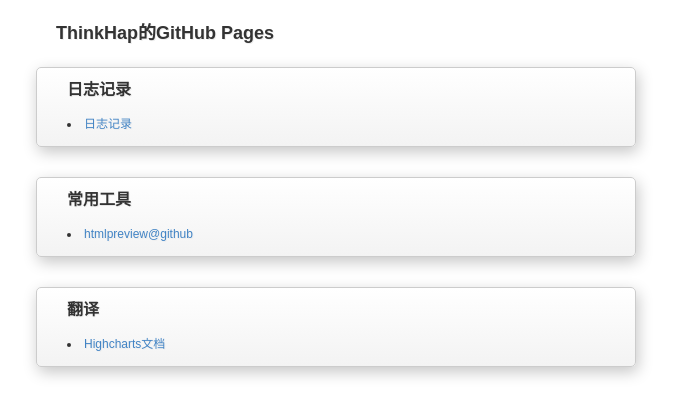
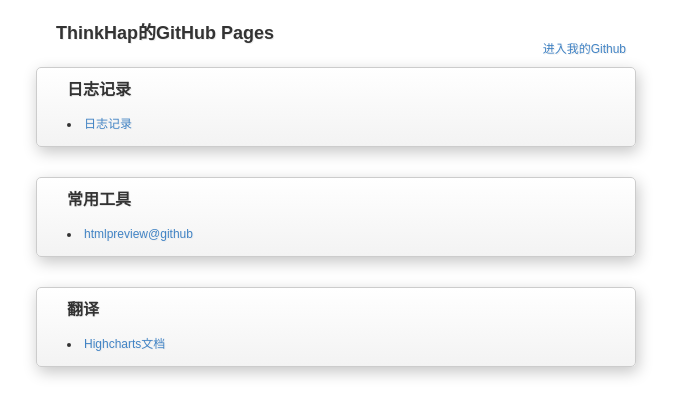
Before and after one commit to ThinkHap/thinkhap.github.io, a plain HTML site: page index.html in a window 1280 px wide. Shown: the whole page, without its empty margins (304-979 px from the left). Drawn offline with nearby package versions, Linux system fonts and the light colour scheme.

Commit message:
add back to github link

```diff
--- a/css/index.css
+++ b/css/index.css
@@ -1,4 +1,5 @@
 body {
+    position: relative;
     font-size: 12px;
     text-shadow: 1px 1px #eee;
     width: 600px;
@@ -10,6 +11,11 @@ a {
 h1 {
      font-size: 18px;
      padding: 20px;
+}
+.back {
+    position: absolute;
+    top: 40px;
+    right: 10px;
 }
 .box {
     padding: 10px 30px;
--- a/index.html
+++ b/index.html
@@ -10,6 +10,7 @@
     </head>
     <body>
         <h1>ThinkHap的GitHub Pages</h1>
+        <a href="https://github.com/ThinkHap" class="back back-to-github">进入我的Github</a>
         <div class="box clear-fix">
             <h2>日志记录</h2>
             <ol>
```
